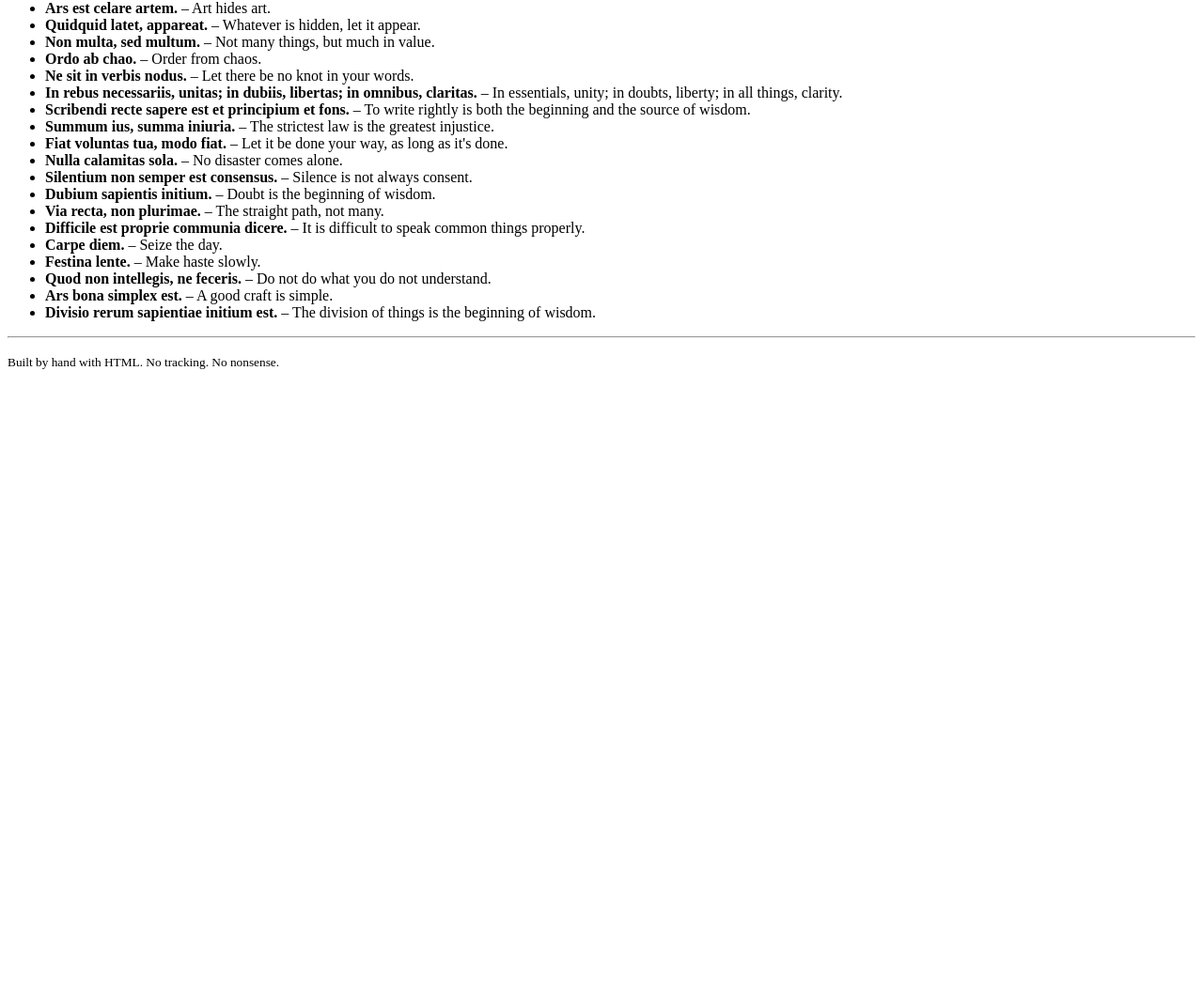
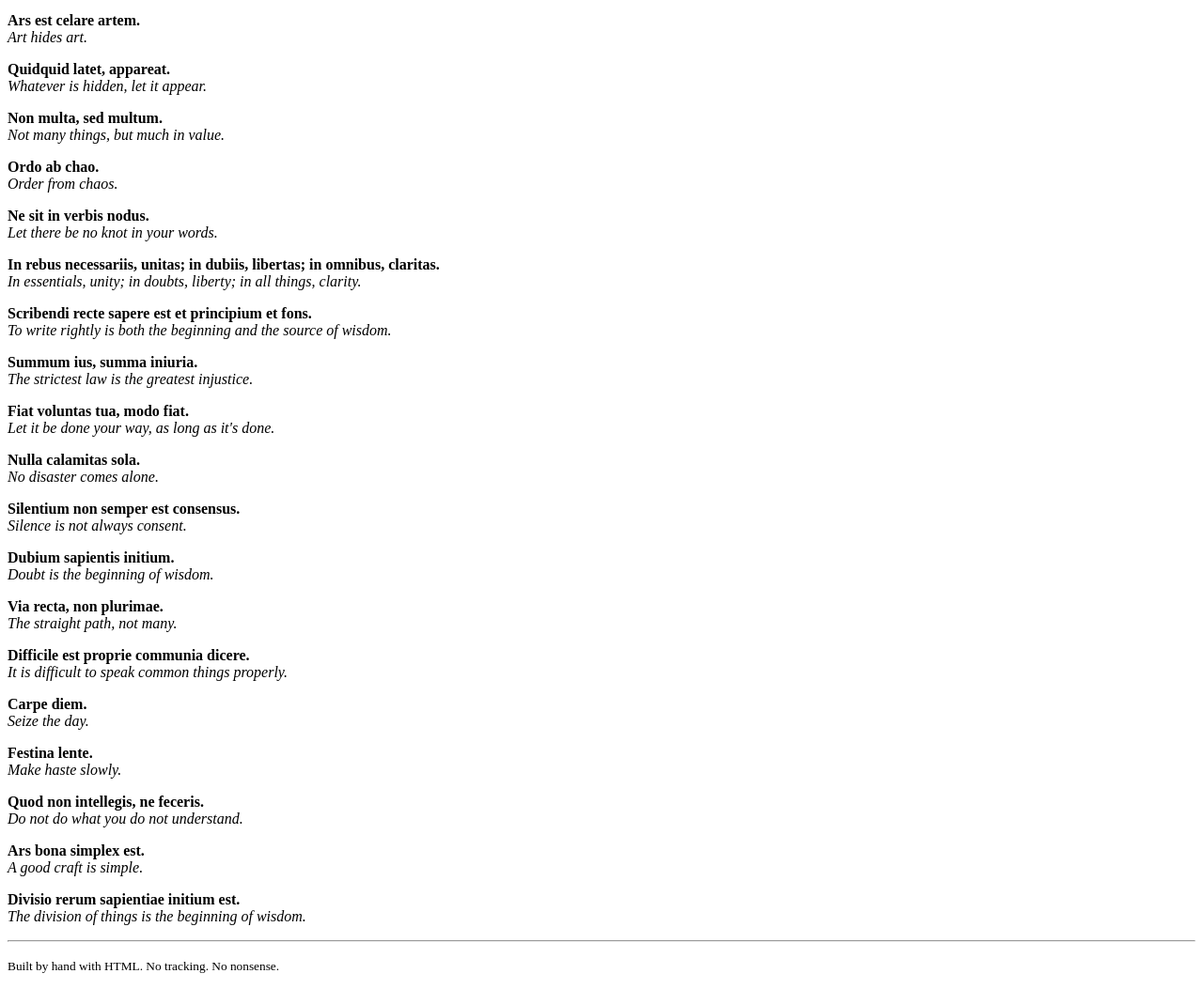
Before and after one commit to bravojuandb/bravojuandb.github.io, a plain HTML site: page index.html in a window 1280 px wide. Shown: the part 437-1490 px from the top of the page at 94% size. Before the commit the page ends 847 px from the top, so only its background shows below. Drawn offline with Linux system fonts and the light colour scheme.

Commit message:
Update index.html

```diff
--- a/index.html
+++ b/index.html
@@ -20,46 +20,64 @@
     <h2>Contact</h2>
     <p>Email: juanbravo.t@proton.me</p>
 
-    <h2>Reflections</h2>
-    <ul>
-        <li><strong>Ars est celare artem.</strong> – Art hides art.</li>
+    <h1>Reflections</h1>
 
-        <li><strong>Quidquid latet, appareat.</strong> – Whatever is hidden, let it appear.</li>
+  <p><strong>Ars est celare artem.</strong><br>
+  <em>Art hides art.</em></p>
 
-        <li><strong>Non multa, sed multum.</strong> – Not many things, but much in value.</li>
+  <p><strong>Quidquid latet, appareat.</strong><br>
+  <em>Whatever is hidden, let it appear.</em></p>
 
-        <li><strong>Ordo ab chao.</strong> – Order from chaos.</li>
+  <p><strong>Non multa, sed multum.</strong><br>
+  <em>Not many things, but much in value.</em></p>
 
-        <li><strong>Ne sit in verbis nodus.</strong> – Let there be no knot in your words.</li>
+  <p><strong>Ordo ab chao.</strong><br>
+  <em>Order from chaos.</em></p>
 
-        <li><strong>In rebus necessariis, unitas; in dubiis, libertas; in omnibus, claritas.</strong> – In essentials, unity; in doubts, liberty; in all things, clarity.</li>
+  <p><strong>Ne sit in verbis nodus.</strong><br>
+  <em>Let there be no knot in your words.</em></p>
 
-        <li><strong>Scribendi recte sapere est et principium et fons.</strong> – To write rightly is both the beginning and the source of wisdom.</li>
+  <p><strong>In rebus necessariis, unitas; in dubiis, libertas; in omnibus, claritas.</strong><br>
+  <em>In essentials, unity; in doubts, liberty; in all things, clarity.</em></p>
 
-        <li><strong>Summum ius, summa iniuria.</strong> – The strictest law is the greatest injustice.</li>
+  <p><strong>Scribendi recte sapere est et principium et fons.</strong><br>
+  <em>To write rightly is both the beginning and the source of wisdom.</em></p>
 
-        <li><strong>Fiat voluntas tua, modo fiat.</strong> – Let it be done your way, as long as it's done.</li>
+  <p><strong>Summum ius, summa iniuria.</strong><br>
+  <em>The strictest law is the greatest injustice.</em></p>
 
-        <li><strong>Nulla calamitas sola.</strong> – No disaster comes alone.</li>
+  <p><strong>Fiat voluntas tua, modo fiat.</strong><br>
+  <em>Let it be done your way, as long as it's done.</em></p>
 
-        <li><strong>Silentium non semper est consensus.</strong> – Silence is not always consent.</li>
+  <p><strong>Nulla calamitas sola.</strong><br>
+  <em>No disaster comes alone.</em></p>
 
-        <li><strong>Dubium sapientis initium.</strong> – Doubt is the beginning of wisdom.</li>
+  <p><strong>Silentium non semper est consensus.</strong><br>
+  <em>Silence is not always consent.</em></p>
 
-        <li><strong>Via recta, non plurimae.</strong> – The straight path, not many.</li>
+  <p><strong>Dubium sapientis initium.</strong><br>
+  <em>Doubt is the beginning of wisdom.</em></p>
 
-        <li><strong>Difficile est proprie communia dicere.</strong> – It is difficult to speak common things properly.</li>
+  <p><strong>Via recta, non plurimae.</strong><br>
+  <em>The straight path, not many.</em></p>
 
-        <li><strong>Carpe diem.</strong> – Seize the day.</li>
+  <p><strong>Difficile est proprie communia dicere.</strong><br>
+  <em>It is difficult to speak common things properly.</em></p>
 
-        <li><strong>Festina lente.</strong> – Make haste slowly.</li>
+  <p><strong>Carpe diem.</strong><br>
+  <em>Seize the day.</em></p>
 
-        <li><strong>Quod non intellegis, ne feceris.</strong> – Do not do what you do not understand.</li>
+  <p><strong>Festina lente.</strong><br>
+  <em>Make haste slowly.</em></p>
 
-        <li><strong>Ars bona simplex est.</strong> – A good craft is simple.</li>
+  <p><strong>Quod non intellegis, ne feceris.</strong><br>
+  <em>Do not do what you do not understand.</em></p>
 
-        <li><strong>Divisio rerum sapientiae initium est.</strong> – The division of things is the beginning of wisdom.</li>
-    </ul>
+  <p><strong>Ars bona simplex est.</strong><br>
+  <em>A good craft is simple.</em></p>
+
+  <p><strong>Divisio rerum sapientiae initium est.</strong><br>
+  <em>The division of things is the beginning of wisdom.</em></p>
 
     <hr>
     <p><small>Built by hand with HTML. No tracking. No nonsense.</small></p>
```
